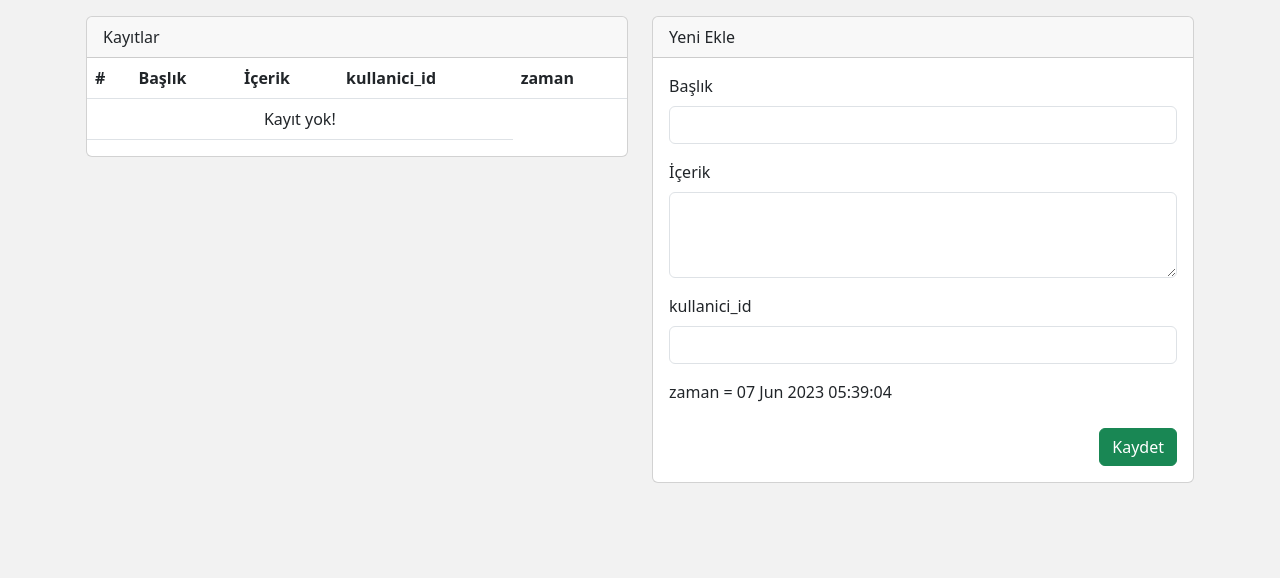
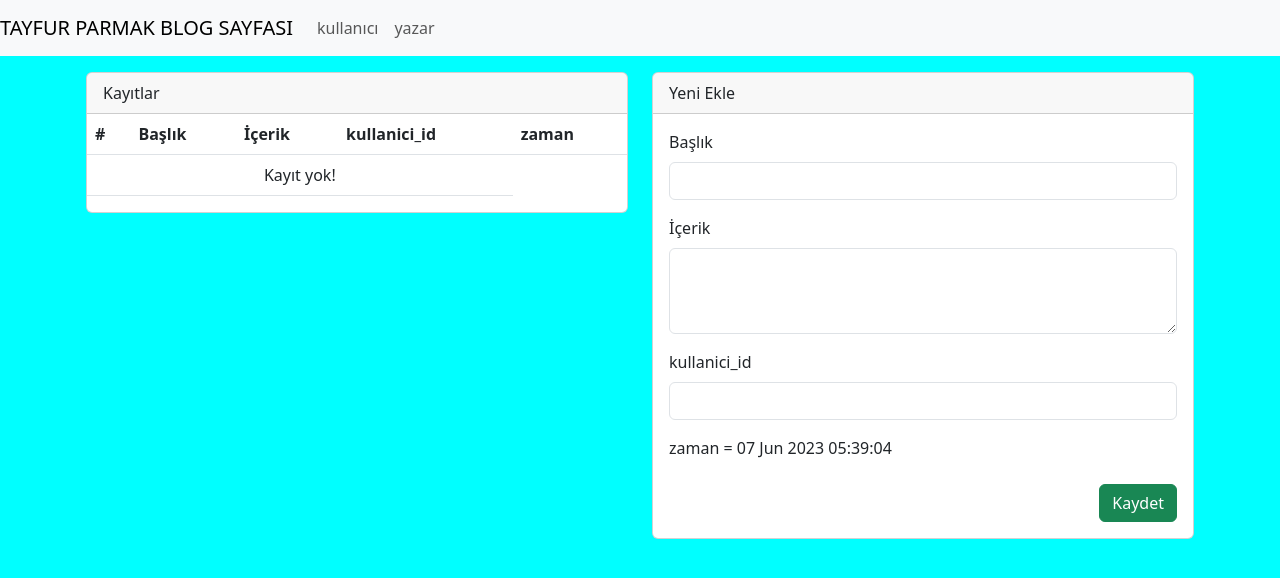
Before and after one commit to tayfurparmak/php-blog, a PHP site: page / in a window 1280 px wide. Shown: the top 578 px of the page. Run offline with PHP 8.4, Linux system fonts and the light colour scheme; data that the repository does not hold is empty.

Commit message:
harcandı gencligim

```diff
--- a/index.php
+++ b/index.php
@@ -13,12 +13,30 @@ require_once("yazidb.php"); ?>
   <script src="https://cdn.jsdelivr.net/npm/bootstrap@5.3.0/dist/js/bootstrap.bundle.min.js" integrity="sha384-geWF76RCwLtnZ8qwWowPQNguL3RmwHVBC9FhGdlKrxdiJJigb/j/68SIy3Te4Bkz" crossorigin="anonymous"></script>
   <style>
     body {
-      background-color: #f2f2f2;
+      background-color:aqua;
     }
   </style>
 </head>
 
 <body>
+<nav class="navbar navbar-expand-lg navbar-light bg-light">
+  <a class="navbar-brand" href="#">TAYFUR PARMAK BLOG SAYFASI</a>
+  <button class="navbar-toggler" type="button" data-toggle="collapse" data-target="#navbarNav" aria-controls="navbarNav" aria-expanded="false" aria-label="Toggle navigation">
+    <span class="navbar-toggler-icon"></span>
+  </button>
+  <div class="collapse navbar-collapse" id="navbarNav">
+    <ul class="navbar-nav">
+
+      <li class="nav-item">
+        <a class="nav-link" href="yazi_listele.php">kullanıcı</a>
+      </li>
+      <li class="nav-item ">
+        <a class="nav-link" href="#">yazar</a>
+      </li>
+
+    </ul>
+  </div>
+</nav>
   <div class="container p-3">
     <?php
     if ($_POST && isset($_POST["add"])) {
--- a/yazi_listele.php
+++ b/yazi_listele.php
@@ -1,3 +1,6 @@
+<?php
+require_once("index.php"); ?>
+
 <div class="card mb-1">
   <div class="card-header">Kayıtlar</div>
   <div class="card-body p-0">
--- a/yazidb.php
+++ b/yazidb.php
@@ -35,7 +35,7 @@ function Update($id, $baslik, $icerik, $kullanici_id, $zaman)
 function GetAll()
 {
   global $conn;
-  $sql = "SELECT id, baslik, icerik, kullanici_id,zaman FROM yazi";
+  $sql = "SELECT id, baslik, icerik, kullanici_id, zaman FROM yazi";
   $result = $conn->query($sql);
   return $result;
 }
@@ -43,7 +43,7 @@ function GetAll()
 function Get($id)
 {
   global $conn;
-  $sql = "SELECT id, baslik, icerik,kullanici_id,zaman FROM yazi WHERE id = '$id'";
+  $sql = "SELECT id, baslik, icerik,kullanici_id, zaman FROM yazi WHERE id = '$id'";
   $result = $conn->query($sql);
   if ($result->num_rows > 0) {
     while ($row = $result->fetch_assoc()) {
```
Also changed, not shown: login.html (added, +18 -0 lines).
